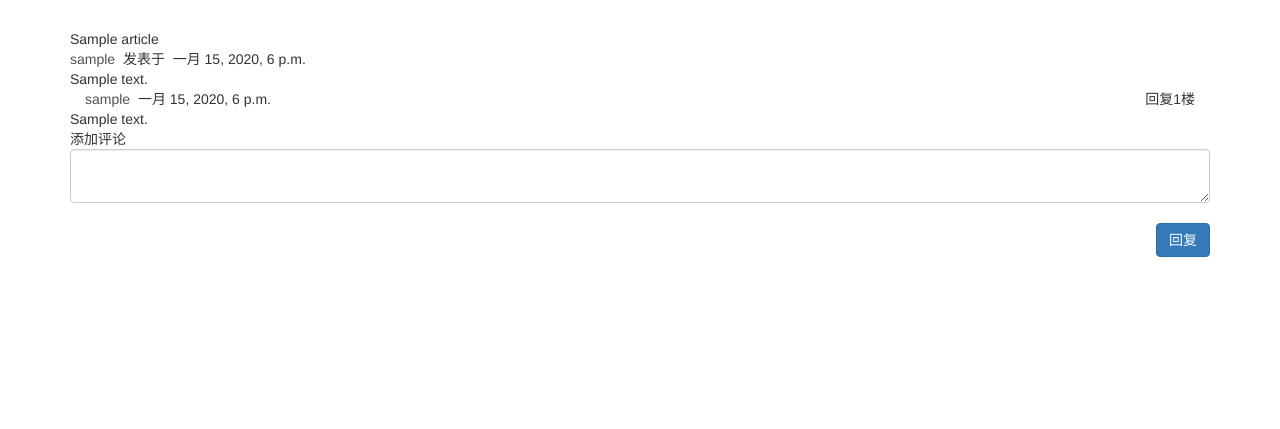
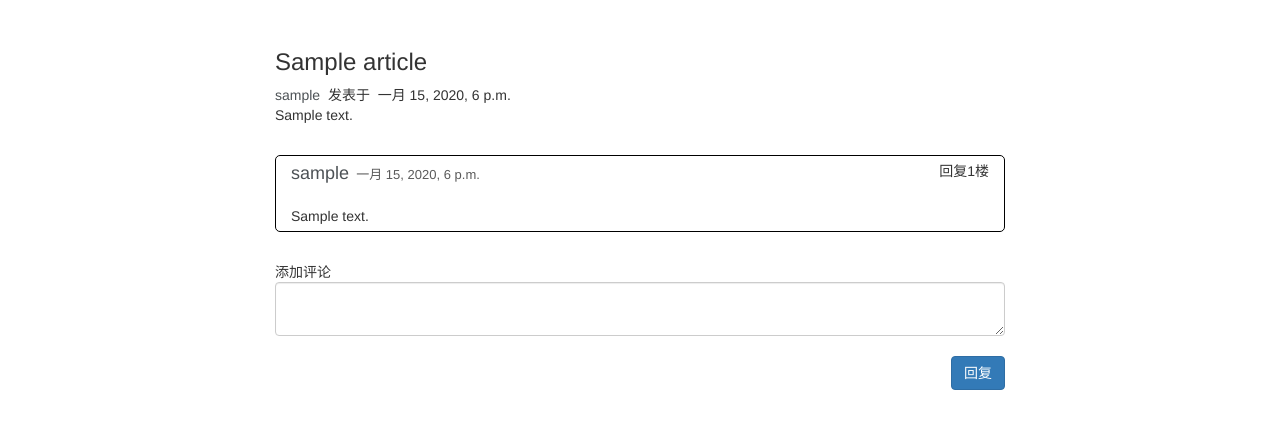
Before and after one commit to xiaoxuncle/cola, a Django app: page /articles/1 in a window 1280 px wide. Shown: the part 51-480 px from the top of the page. Run offline with Django 3.2, Linux system fonts and the light colour scheme; tables that the repository leaves empty hold one stand-in row (values such as "Sample post"); some libraries are stand-ins or nearby versions.

Commit message:
文章页面样式修改

```diff
--- /dev/null
+++ b/static/css/article.css
@@ -0,0 +1,26 @@
+.comment-content {
+    margin-top: 10px;
+    margin-left: 15px;
+}
+.comment-date {
+	font-size: 13px;
+	color: #5A5A5A;
+}
+.comment-date a {
+	font-size: 18px;
+}
+.comment-list {
+	margin-top: 30px;
+}
+.comment-list>div {
+	border: solid 1px black;
+	padding: 5px 0 5px 0;
+	border-radius: 5px;
+	margin-top: 5px;
+}
+.comment-info {
+	height: 35px;
+}
+.comment {
+	margin-top: 30px;
+}
--- a/static/css/cola.css
+++ b/static/css/cola.css
@@ -32,3 +32,6 @@ ul li {
 .cell-title {
 	margin-left: 80px;
 }
+.signup-link {
+	margin-bottom: 8px;
+}
--- a/articles/templates/article.html
+++ b/templates/article.html
@@ -2,11 +2,12 @@
 {% load staticfiles %}
 {% block title %} {{ article.title }} {% endblock %}
 {% block head %}
-<link rel="stylesheet" type="text/css" href="{% static 'css/article.css' %}">
+<link rel="stylesheet"  href="{% static 'css/article.css' %}">
 {% endblock %}
 {% block container %}
+<div class="col-md-8 col-md-offset-2">
     <div class="article-title">
-        {{article.title}}
+        <h3>{{article.title}}</h3>
     </div>
     <div class="article-info">
         <a href="#">{{ article.create_user }}</a>&nbsp;&nbsp;发表于&nbsp;&nbsp;{{ article.create_date }}
@@ -20,7 +21,7 @@
         {% for comment in comments %}
         <div>
             <div class="comment-info">
-                <div class="col-md-10">
+                <div class="col-md-10 comment-date">
                     <a href="#">{{ comment.user }}</a>&nbsp;&nbsp;{{ comment.date }}
                 </div>
                 <div class="col-md-2 text-right">
@@ -48,6 +49,8 @@
             </div>
         </form>
     </div>
+</div>
+
 <script type="text/javascript">
     $(function(){
         $('.comment form').submit(function(){
--- a/templates/index.html
+++ b/templates/index.html
@@ -1,7 +1,7 @@
 {% extends 'base.html' %}
 {% block title %}Cola{% endblock%}
 {% block container %}
-<div class="col-md-6 col-min-6 col-md-offset-3 col-min-offset-3 text-center">
+<div class="col-md-6 col-md-offset-3 text-center">
     {% for article in articles %}
     <div class="cell">
         <div class="cell-title text-left"><a href="/articles/{{article.id}}">{{article.title}}</a></div>
--- a/templates/signin.html
+++ b/templates/signin.html
@@ -21,7 +21,9 @@
     <div class="error-message">
         {{ form.password.errors }}
     </div>
-    <a href="/auth/signup">注册账号</a>
+    <div class="text-right signup-link">
+        <a href="/auth/signup">注册账号</a>
+    </div>
     <div class="form-group">
         <input type="submit" class="form-control btn-primary" value="登录">
     </div>
```
Also changed, not shown: authentication/forms.py (+6 -6 lines), templates/add_article.html (renamed from articles/templates/add_article.html). Lines whose indentation alone changed are shown as unchanged.
